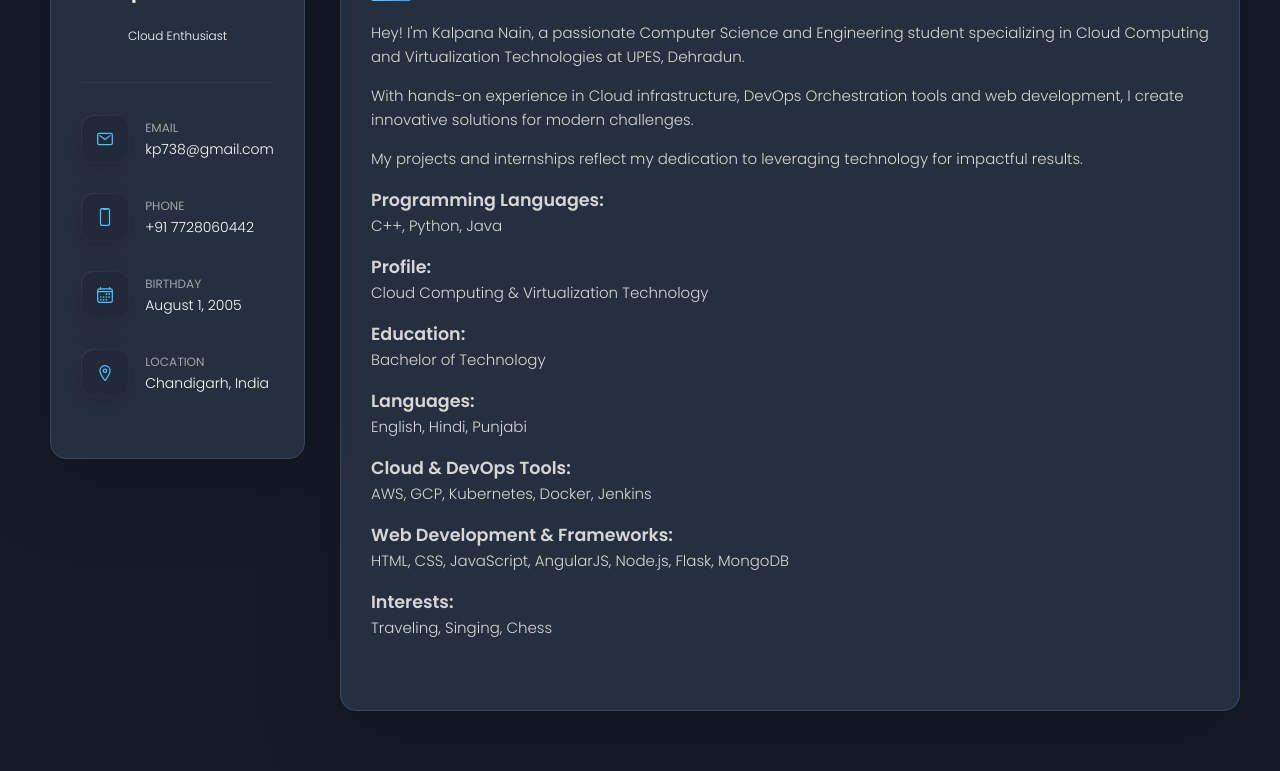
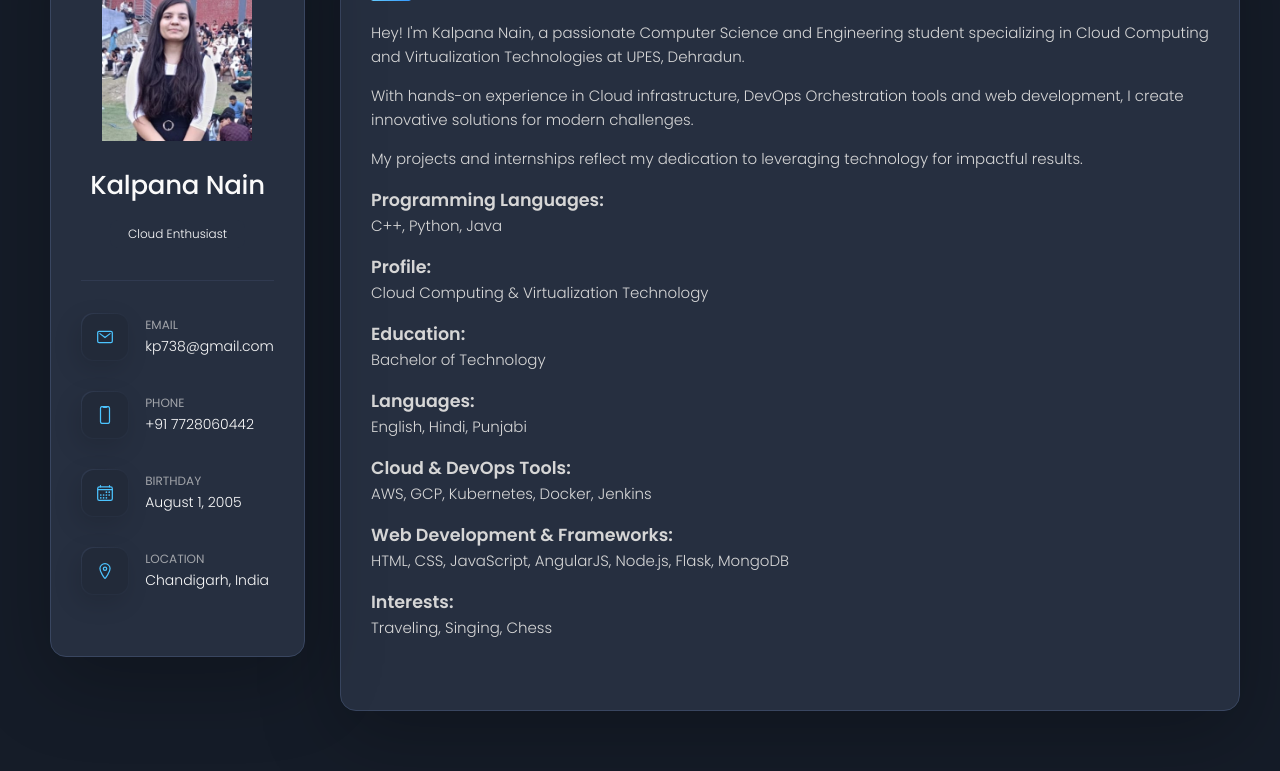
Before and after one commit to kalpana200523/Portfolio, a plain HTML site: page index.html in a window 1280 px wide. Shown: the part 153-924 px from the top of the page. Drawn offline with nearby package versions, Linux system fonts and the light colour scheme.

Commit message:
Added photo

```diff
--- a/index.html
+++ b/index.html
@@ -43,10 +43,10 @@
     <aside class="sidebar" data-sidebar>
 
       <div class="sidebar-info">
-<!--
+
         <figure class="avatar-box">
-          <img src="assets\images\cropped_image.png" alt="Bhavya Dhiman" width="80">
-        </figure> -->
+          <img src="assets\images\me.jpg"  width="80">
+        </figure>
 
         <div class="info-content">
           <h1 class="name" title="Bhavya Dhiman">Kalpana Nain</h1>
```
Also changed, not shown: assets/images/me.jpg (added).
